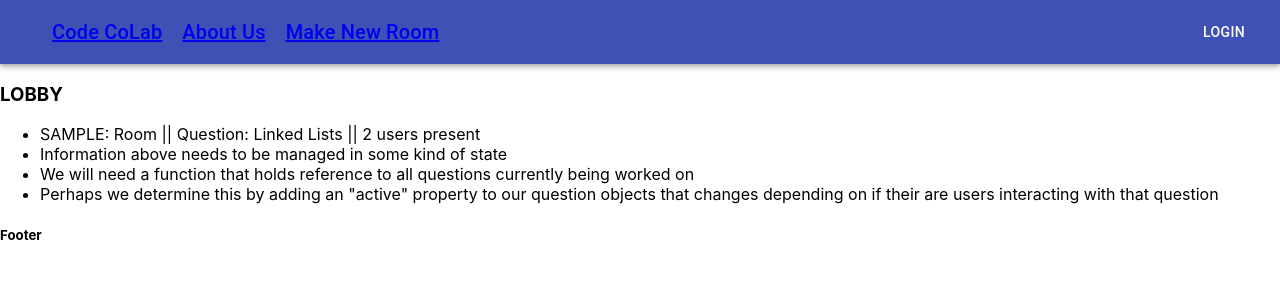
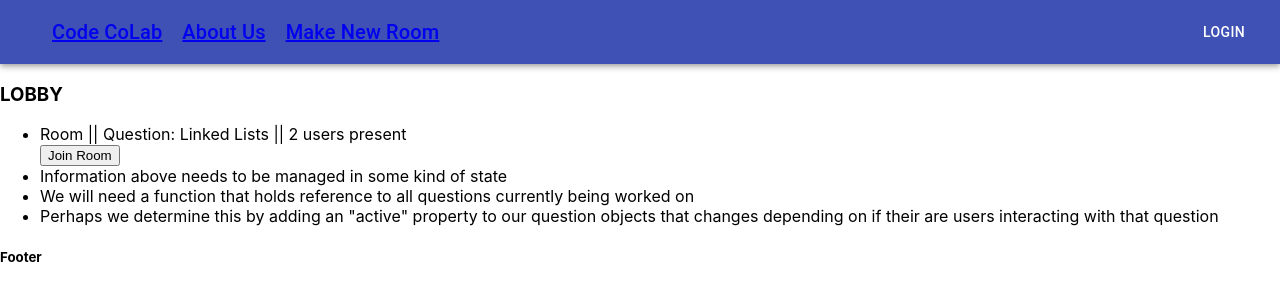
Before and after one commit to thornrae/react-codecolab, a React (Create React App) app: page / in a window 1280 px wide. Shown: the top 300 px of the page. Built offline with nearby package versions, Linux system fonts and the light colour scheme.

Commit message:
added button

```diff
--- a/src/components/lobby/lobby.js
+++ b/src/components/lobby/lobby.js
@@ -1,4 +1,8 @@
 import React from 'react';
+
+const enter = () => {
+  alert('entering room...')
+}
 
 const Lobby = () => {
 
@@ -7,7 +11,8 @@ return (
   <h3>LOBBY</h3>
   <div>
     <ul>
-      <li>SAMPLE: Room || Question: Linked Lists || 2 users present</li>
+      <li>Room || Question: Linked Lists || 2 users present</li>
+      <button onClick={() => enter()}>Join Room</button>
       <li>Information above needs to be managed in some kind of state</li>
       <li>We will need a function that holds reference to all questions currently being worked on</li>
       <li>Perhaps we determine this by adding an "active" property to our question objects that changes depending on if their are users interacting with that question</li>
```
